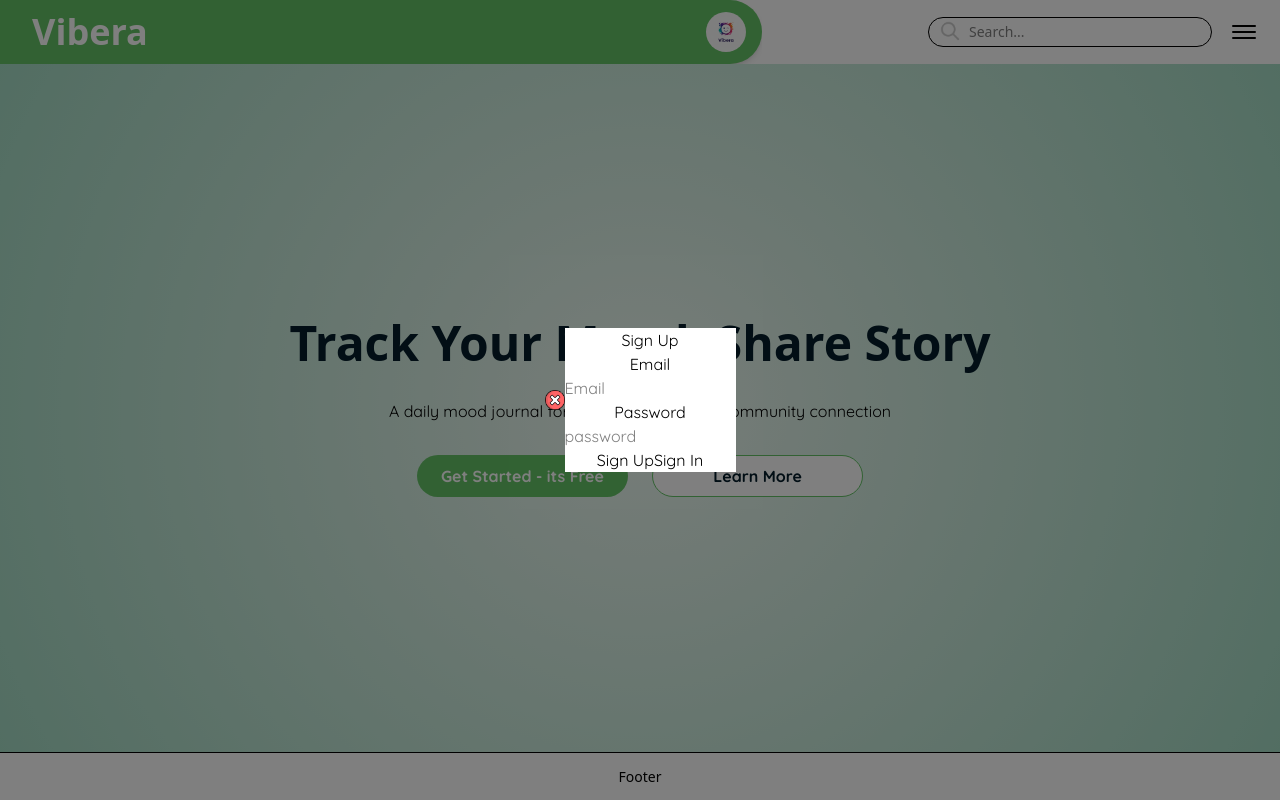
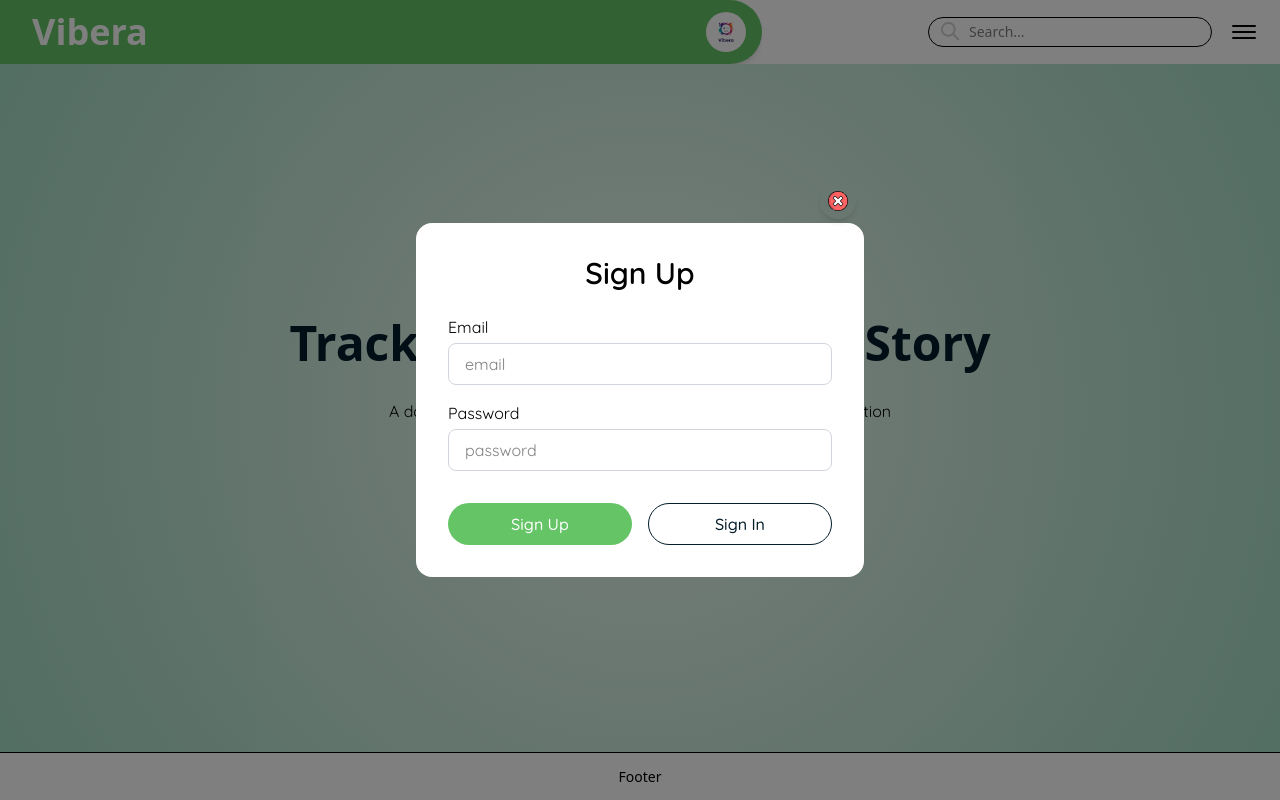
Before and after one commit to TahirAlauddin/Vibera, a Next.js app in the folder frontend/: page / in a window 1280 px wide. Both pictures are taken after a click on the button "Get Started - its Free". Built offline with nearby package versions, Linux system fonts and the light colour scheme.

Commit message:
style: style login and sign up modal

```diff
--- a/frontend/src/components/loginPage.tsx
+++ b/frontend/src/components/loginPage.tsx
@@ -1,8 +1,12 @@
 import Image from "next/image";
 export default function LoginModal({ onClose, onSwitch }) {
   return (
-    <div className="fixed inset-0 bg-black/50 flex items-center justify-center">
-      <button onClick={onClose}>
+    <div className="fixed inset-0 bg-black/50 flex items-center justify-center z-50">
+      <div className="relative w-full max-w-md">
+        <button
+          onClick={onClose}
+          className="absolute -top-10 right-2 p-2 rounded-full shadow-md hover:scale-105 transition"
+        >
           <Image
             src="/assets/cancel.png"
             alt="close button"
@@ -10,19 +14,43 @@ export default function LoginModal({ onClose, onSwitch }) {
             height={20}
           />
         </button>
-      <div className="bg-white flex justify-center flex-col">
-        <h2 className="text-center">Sign in</h2>
-        <form action="" className="flex justify-center flex-col items-center">
+        {/* modal */}
+        <div className="bg-white rounded-2xl p-6 sm:p-8 flex flex-col">
+          <h2 className="text-center text-2xl sm:text-3xl font-semibold mb-6">
+            Log in
+          </h2>
+          <form action="" className="flex  flex-col gap-4">
+            <div className="flex flex-col gap-1">
               <label htmlFor="">Email</label>
-          <input type="text" placeholder="email" />
+              <input
+                type="text"
+                placeholder="email"
+                className="border border-gray-300 rounded-lg px-4 py-2 focus:outline-none focus:ring-2 focus:ring-primary"
+              />
+            </div>
+            <div className="flex flex-col gap-1">
               <label htmlFor="">Password</label>
-          <input type="text" placeholder="password" />
-          <div>
-            <button>Sign In</button>
-            <button onClick={onSwitch}>Sign Up</button>
+              <input
+                type="text"
+                placeholder="password"
+                className="border border-gray-300 rounded-lg px-4 py-2 focus:outline-none focus:ring-2 focus:ring-primary"
+              />
+            </div>
+            {/* buttons */}
+            <div className="flex flex-col sm:flex-row gap-3 sm:gap-4 mt-2">
+              <button className="mt-2 bg-primary text-white w-full sm:w-[200px] py-2 rounded-full font-medium hover:opacity-90 transition">
+                Sign In
+              </button>
+              <button
+                onClick={onSwitch}
+                className="mt-2 bg-white text-accent border border-accent  py-2 w-full sm:w-[200px] rounded-full font-medium hover:opacity-80 transition"
+              >
+                No account? Sign Up
+              </button>
             </div>
           </form>
         </div>
       </div>
+    </div>
   );
 }
--- a/frontend/src/components/signupPage.tsx
+++ b/frontend/src/components/signupPage.tsx
@@ -2,8 +2,12 @@ import Image from "next/image";
 
 export default function SignUpModal({ onClose, onSwitch }) {
   return (
-    <div className="fixed inset-0 bg-black/50 flex items-center justify-center   ">
-      <button onClick={onClose}>
+    <div className="fixed inset-0 bg-black/50 flex items-center justify-center  z-50 ">
+      <div className="relative w-full max-w-md">
+        <button
+          onClick={onClose}
+          className="absolute -top-10 right-2 p-2 rounded-full shadow-md hover:scale-105 transition"
+        >
           <Image
             src="/assets/cancel.png"
             alt="close button"
@@ -11,19 +15,42 @@ export default function SignUpModal({ onClose, onSwitch }) {
             height={20}
           />
         </button>
-      <div className="bg-white flex justify-center flex-col ">
-        <h2 className="text-center">Sign Up</h2>
-        <form action="" className="flex justify-center flex-col items-center">
+        {/* modal */}
+        <div className="bg-white rounded-2xl p-6 sm:p-8 flex flex-col">
+          <h2 className="text-center text-2xl sm:text-3xl font-semibold mb-6">
+            Sign Up
+          </h2>
+          <form action="" className="flex  flex-col gap-4">
+            <div className="flex flex-col gap-1">
               <label htmlFor="">Email</label>
-          <input type="text" placeholder="Email" />
+              <input
+                type="text"
+                placeholder="email"
+                className="border border-gray-300 rounded-lg px-4 py-2 focus:outline-none focus:ring-2 focus:ring-primary"
+              />
+            </div>
+            <div className="flex flex-col gap-1">
               <label htmlFor="">Password</label>
-          <input type="password" placeholder="password" />
-          <div>
-            <button>Sign Up</button>
-            <button onClick={onSwitch}>Sign In</button>
+              <input
+                type="password"
+                placeholder="password"
+                className="border border-gray-300 rounded-lg px-4 py-2 focus:outline-none focus:ring-2 focus:ring-primary"
+              />
+            </div>
+            <div className="flex flex-col sm:flex-row gap-3 sm:gap-4 mt-2">
+              <button className="mt-2 bg-primary text-white w-full sm:w-[200px] py-2 rounded-full font-medium hover:opacity-90 transition">
+                Sign Up
+              </button>
+              <button
+                onClick={onSwitch}
+                className="mt-2 bg-white text-accent border border-accent  py-2 w-full sm:w-[200px] rounded-full font-medium hover:opacity-80 transition"
+              >
+                Sign In
+              </button>
             </div>
           </form>
         </div>
       </div>
+    </div>
   );
 }
```
Lines whose indentation alone changed are shown as unchanged.
